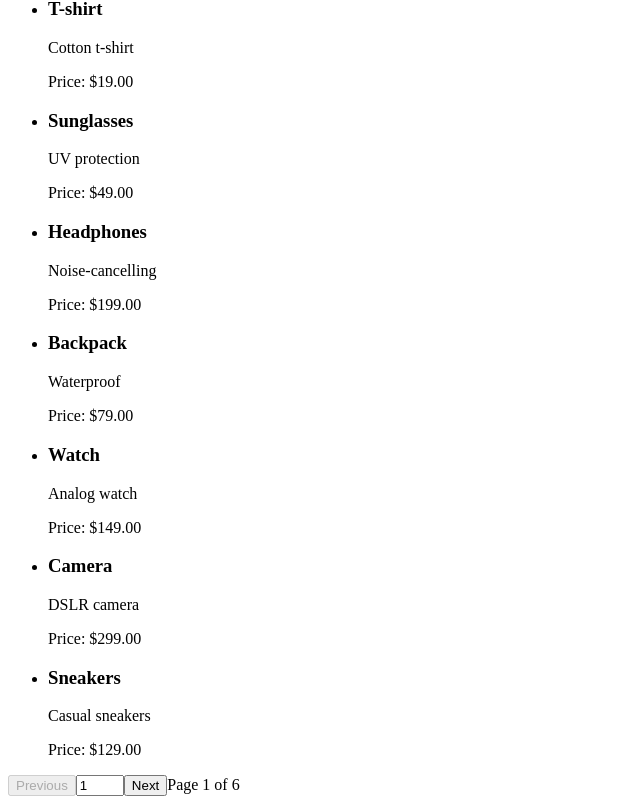
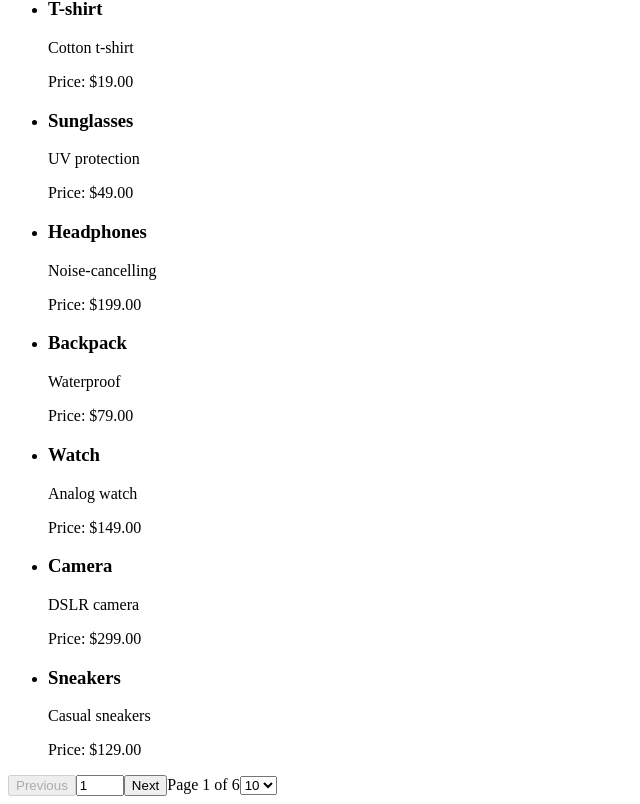
Before and after one commit to Serg2404/Latch-Tech-Challenge, an Angular app in the folder angular-listing-app/: page / in a window 1280 px wide. Shown: the part 463-1267 px from the top of the page, without its empty margins (0-640 px from the left). Built offline with nearby package versions, Linux system fonts and the light colour scheme.

Commit message:
added page size select option

```diff
--- a/angular-listing-app/src/app/products/components/product-list/product-list.component.html
+++ b/angular-listing-app/src/app/products/components/product-list/product-list.component.html
@@ -8,9 +8,11 @@
         </li>
     </ul>
     <app-pagination
-    [currentPage]="currentPage"
-    [pageSize]="pageSize"
-    [totalItems]="totalItems"
-    (pageChange)="onPageChange($event)"
+        [currentPage]="currentPage"
+        [pageSize]="pageSize"
+        [totalItems]="totalItems"
+        [pageSizeOptions]="pageSizeOptions"
+        (pageChange)="onPageChange($event)"
+        (pageSizeChange)="onPageSizeChange($event)"
     ></app-pagination>
 </div>
--- a/angular-listing-app/src/app/products/components/product-list/product-list.component.ts
+++ b/angular-listing-app/src/app/products/components/product-list/product-list.component.ts
@@ -18,6 +18,7 @@ class ProductListComponent implements OnInit {
   filterCategory = '';
   searchTerm = '';
   totalItems = 0;
+  pageSizeOptions = [5, 10, 20, 50];
 
   constructor(private productService: ProductService) {}
 
@@ -32,7 +33,6 @@ class ProductListComponent implements OnInit {
   filterAndPaginate() {
     const filtered = this.products
       .filter(p => p.category.includes(this.filterCategory) && p.name.toLowerCase().includes(this.searchTerm.toLowerCase()));
-
     this.totalItems = filtered.length;
     const startIndex = (this.currentPage - 1) * this.pageSize;
     this.filteredProducts = filtered.slice(startIndex, startIndex + this.pageSize);
@@ -42,6 +42,12 @@ class ProductListComponent implements OnInit {
     this.currentPage = newPage;
     this.filterAndPaginate();
   }
+
+  onPageSizeChange(newSize: number) {
+    this.pageSize = newSize;
+    this.currentPage = 1;
+    this.filterAndPaginate();
+  }
 }
 
 export { ProductListComponent };
--- a/angular-listing-app/src/app/shared/components/pagination/pagination.component.ts
+++ b/angular-listing-app/src/app/shared/components/pagination/pagination.component.ts
@@ -1,20 +1,27 @@
 import { Component, Input, Output, EventEmitter } from '@angular/core';
+import { CommonModule } from '@angular/common';
 
 @Component({
     selector: 'app-pagination',
-    standalone: true,  // Add this to ensure it's a standalone component
+    standalone: true,
+    imports: [CommonModule],  // Import CommonModule here
     template: `
         <button (click)="onPrevious()" [disabled]="currentPage === 1">Previous</button>
         <input type="number" [value]="currentPage" (change)="onPageInputChange($event)" [min]="1" [max]="totalPages" />
         <button (click)="onNext()" [disabled]="currentPage === totalPages">Next</button>
         <span>Page {{ currentPage }} of {{ totalPages }}</span>
+        <select (change)="onPageSizeChange($event)">
+            <option *ngFor="let size of pageSizeOptions" [value]="size" [selected]="size === pageSize">{{ size }}</option>
+        </select>
     `
 })
 class PaginationComponent {
     @Input() currentPage: number = 1;
     @Input() pageSize: number = 1;
     @Input() totalItems: number = 0;
+    @Input() pageSizeOptions: number[] = [5, 10, 20, 50]; // Default page size options
     @Output() pageChange = new EventEmitter<number>();
+    @Output() pageSizeChange = new EventEmitter<number>();
 
     get totalPages(): number {
         return Math.ceil(this.totalItems / this.pageSize);
@@ -41,6 +48,14 @@ class PaginationComponent {
             input.value = this.currentPage.toString(); // Reset to current page if out of range
         }
     }
+
+    onPageSizeChange(event: Event) {
+        const select = event.target as HTMLSelectElement;
+        const newSize = Number(select.value);
+        this.pageSize = newSize;
+        this.pageSizeChange.emit(newSize);
+        this.pageChange.emit(1); // Reset to the first page when page size changes
+    }
 }
 
 export { PaginationComponent };
```
